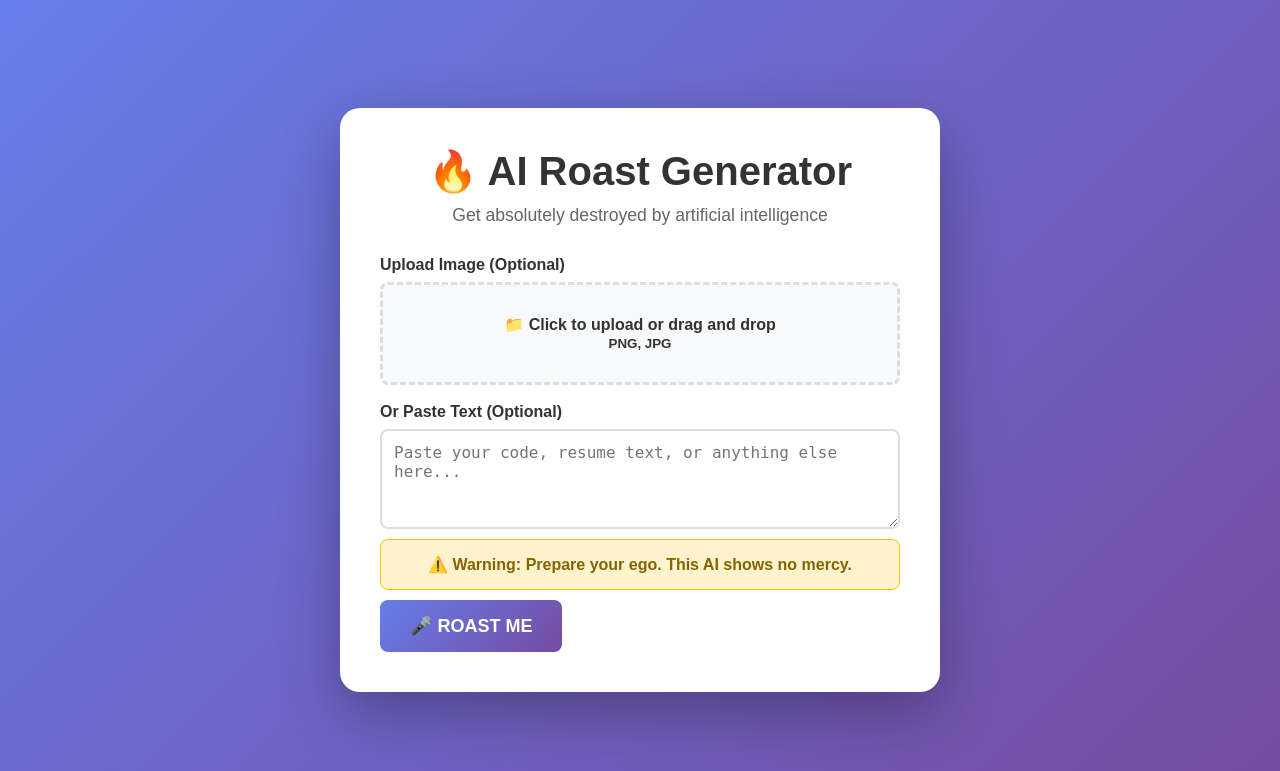
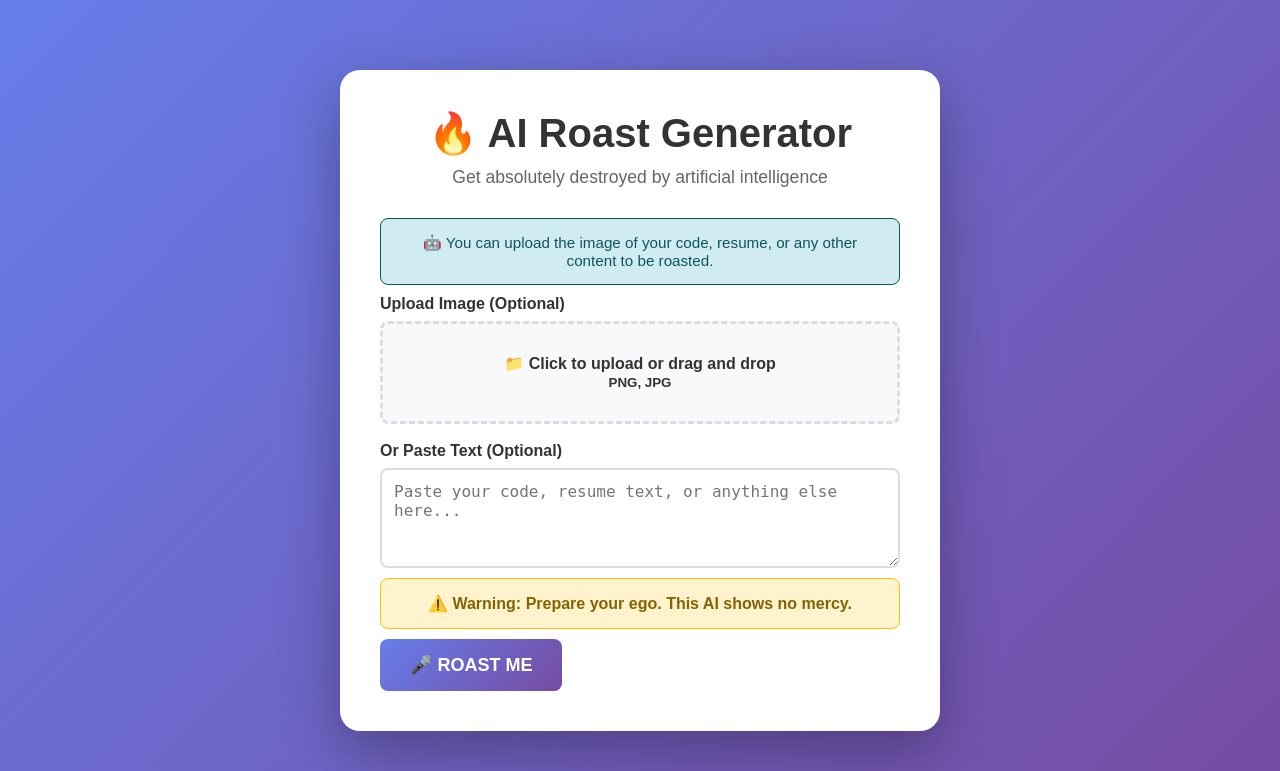
Before and after one commit to yousuffaraz006/Roasted_By_AI, a Django app: page / in a window 1280 px wide. Shown: the top 771 px of the page. Run offline with Django 5.2, Linux system fonts and the light colour scheme.

Commit message:
Refactor roast generation prompts for clarity and specificity; enhance user guidance in the frontend and remove unused image files.

```diff
--- a/roaster/templates/roaster/index.html
+++ b/roaster/templates/roaster/index.html
@@ -96,6 +96,16 @@
         text-align: center;
         font-weight: bold;
     }
+
+    .auto-detect-info {
+        background: #d1ecf1;
+        border: 1px solid #0c5460;
+        border-radius: 8px;
+        padding: 15px;
+        color: #0c5460;
+        text-align: center;
+        font-size: 0.95em;
+    }
 </style>
 {% endblock %}
 
@@ -110,6 +120,10 @@
 {% endif %}
 
 <form method="POST" action="{% url 'upload_and_roast' %}" enctype="multipart/form-data" class="upload-form">
+    <div class="auto-detect-info">
+        🤖 You can upload the image of your code, resume, or any other content to be roasted.
+    </div>
+
     {% csrf_token %}
     <div class="form-group" style="margin-top: 10px;">
         <label>Upload Image (Optional)</label>
--- a/roaster/views.py
+++ b/roaster/views.py
@@ -68,9 +68,39 @@ def generate_roast(submission):
 
         # Check if text was also provided (use as insight)
         if submission.text_content:
-            prompt_text = f"{persona_prompt}\n\nAnalyze this image and roast it mercilessly based on what you see.\n\nAdditional context/insight from user: {submission.text_content}\n\nUse this context to make your roast even more devastating and accurate."
+            prompt_text = f"""
+                {persona_prompt}
+
+                You are given an image submitted by a user.
+
+                Your task is to roast the image intelligently and mercilessly based ONLY on what is clearly visible in the image, combined with the optional user-provided context.
+
+                Rules you must follow:
+                - Do NOT guess facts that are not visually evident
+                - Identify or speculate about the person’s identity, background, age, or personal traits
+                - Roast presentation, choices, composition, aesthetics, and intent and the person
+                - Be sharp, witty, and devastatingly honest
+                - If something looks unclear, awkward, ironic, or unintentionally funny, call it out explicitly
+
+                Additional user context (if provided):
+                \"\"\"
+                {submission.text_content} - Use this context to make your roast even more devastating and accurate.
+                \"\"\"
+                """
         else:
-            prompt_text = f"{persona_prompt}\n\nAnalyze this image and roast it mercilessly based on what you see."
+            prompt_text = f"""
+                {persona_prompt}
+
+                You are given an image submitted by a user.
+
+                Your task is to roast the image intelligently and mercilessly based ONLY on what is clearly visible in the image, combined with the optional user-provided context.
+
+                Rules you must follow:
+                - Do NOT guess facts that are not visually evident
+                - Identify or speculate about the person’s identity, background, age, or personal traits
+                - Roast presentation, choices, composition, aesthetics, and intent and the person
+                - Be sharp, witty, and devastatingly honest
+                - If something looks unclear, awkward, ironic, or unintentionally funny, call it out explicitly"""
 
         messages_content = [
             {
@@ -95,7 +125,26 @@ def generate_roast(submission):
         messages_content = [
             {
                 "role": "user",
-                "content": f"{persona_prompt}\n\nAnalyze this text content and roast it based on what type of content it is (code, resume, etc.).\n\nContent to roast:\n{submission.text_content}"
+                "content": f"""
+                    {persona_prompt}
+
+                    You are given a resume or personal bio written by a user.
+
+                    Your task is to roast the content intelligently and brutally, but with wit and insight also.
+
+                    Rules you must follow:
+                    - Be sarcastic, sharp, and painfully honest
+                    - Use profanity, slurs, or personal attacks
+                    - Criticize choices, wording, structure, and self-presentation and the person
+                    - Every roast must feel accurate and specific, not generic
+                    - Use humor techniques like exaggeration, irony, and unexpected comparisons
+
+                    User-submitted content:
+                    \"\"\"
+                    {submission.text_content}
+                    \"\"\"
+                    """
+
             }
         ]
 
```
Also changed, not shown: media/submissions/stock-photo-head-and-neck-mri-scan-patient-s-and-clinic-s-info-removed-toned_BB0GIcT.jpg (deleted), media/submissions/unnamed.jpg (deleted).
